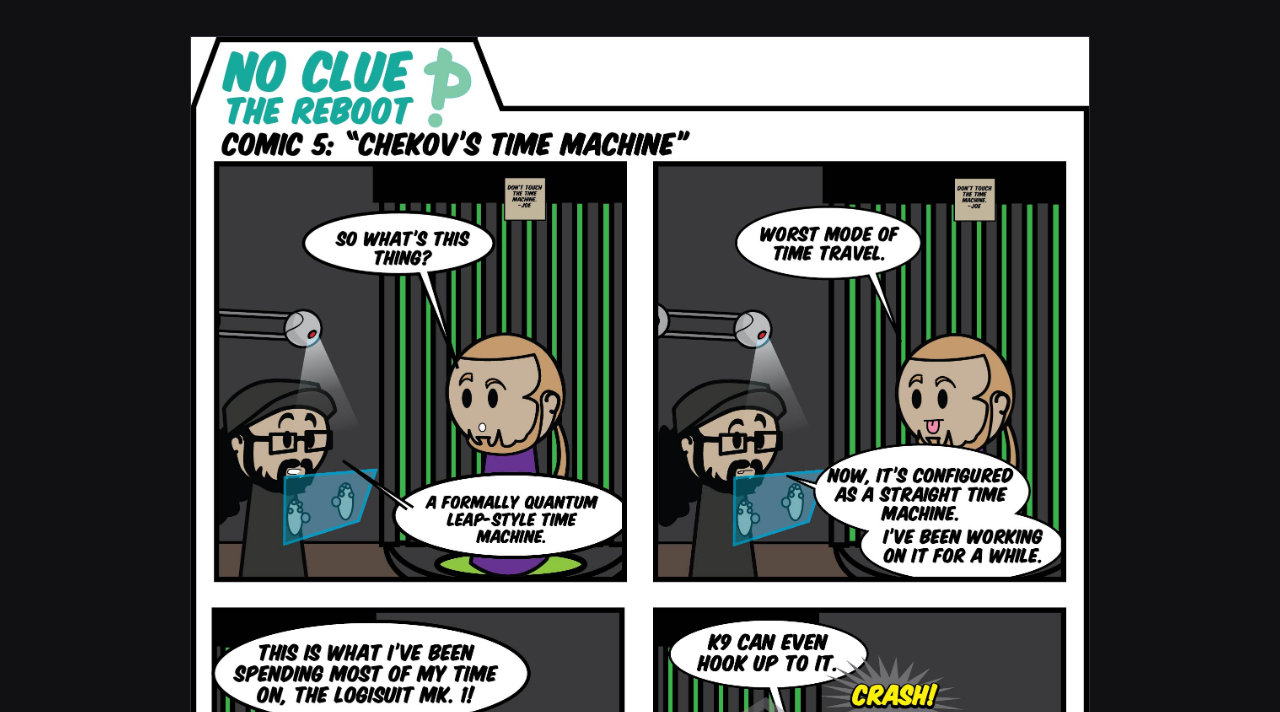
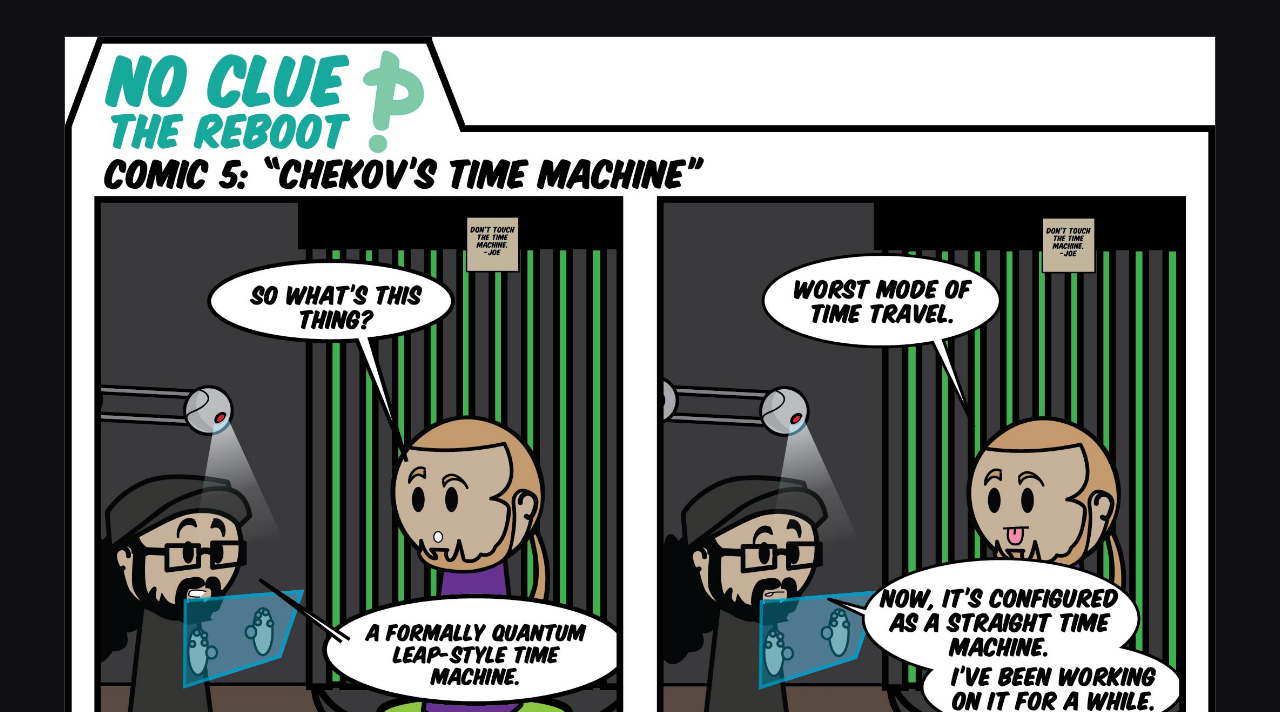
Before and after one commit to JJHerrmann/webcomics, a website: page index.html in a window 1280 px wide. Shown: the part 568-1280 px from the top of the page. Drawn offline with Linux system fonts and the light colour scheme.

Commit message:
Remove comic reader width cap

```diff
--- a/era.css
+++ b/era.css
@@ -72,8 +72,9 @@
 
 .reader {
   display: block;
-  max-width: 900px;
-  margin-inline: auto;
+  width: 100%;
+  max-width: none;
+  margin-inline: 0;
 }
 
 .archive-shelf {
```
